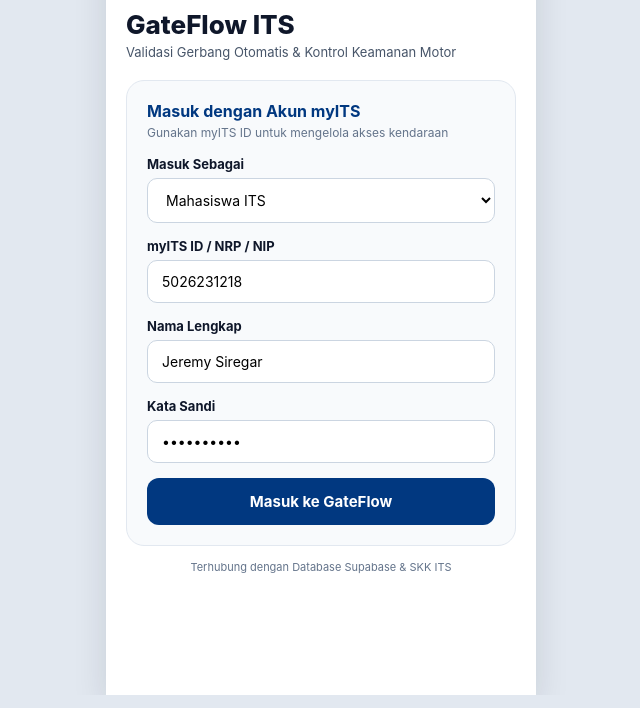
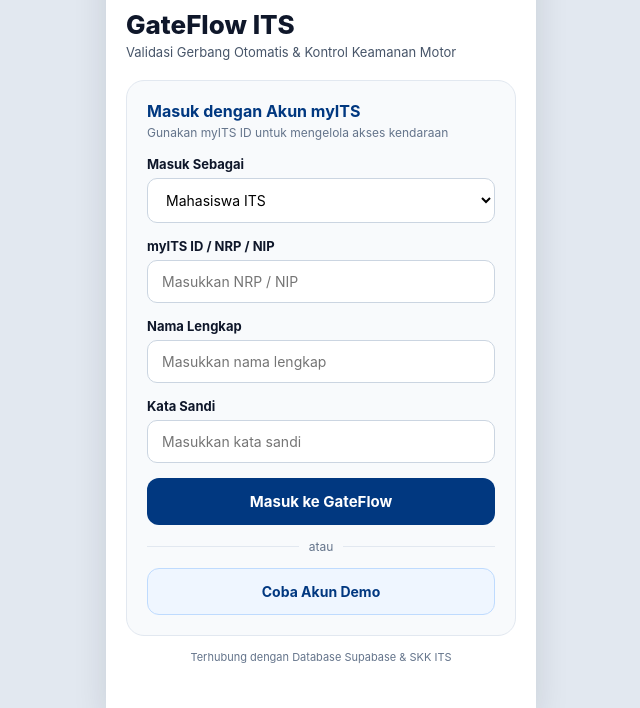
Before and after one commit to Jeremydnial/its-rideguard-capstone, a plain HTML site: page index.html in a window 1280 px wide. Shown: the part 105-813 px from the top of the page, without its empty margins (319-959 px from the left). Drawn offline with nearby package versions, Linux system fonts and the light colour scheme.

Commit message:
feat: empty initial login form and add demo account autofill

```diff
--- a/app.js
+++ b/app.js
@@ -306,8 +306,6 @@ document.getElementById("login-form").addEventListener("submit", async (e) => {
   showToast(`Selamat datang, ${currentUser.name}`);
 });
 
-document.getElementById("btn-logout").addEventListener("click", () => showScreen("screen-login"));
-document.getElementById("btn-logout-skk").addEventListener("click", () => showScreen("screen-login"));
 
 document.getElementById("btn-go-add").addEventListener("click", () => {
   document.getElementById("motor-brand-input").value = "";
@@ -479,3 +477,23 @@ document.getElementById("btn-delete-motor").addEventListener("click", async () =
   showScreen("screen-home");
   showToast("Kendaraan berhasil dihapus");
 });
+
+// Isi otomatis kredensial Akun Demo
+document.getElementById("btn-fill-demo").addEventListener("click", () => {
+  document.getElementById("login-role").value = "mahasiswa";
+  document.getElementById("input-nrp").value = "5026231000";
+  document.getElementById("input-nama").value = "USERDEMO";
+  document.getElementById("input-pass").value = "password123";
+  showToast("Akun demo terisi — klik Masuk ke GateFlow");
+});
+
+// Kosongkan kembali form login saat Keluar
+function handleLogout() {
+  document.getElementById("login-form").reset();
+  motorsList = [];
+  selectedMotorId = null;
+  showScreen("screen-login");
+}
+
+document.getElementById("btn-logout").addEventListener("click", handleLogout);
+document.getElementById("btn-logout-skk").addEventListener("click", handleLogout);
--- a/index.html
+++ b/index.html
@@ -33,20 +33,23 @@
 
           <div class="form-group">
             <label class="form-label" for="input-nrp">myITS ID / NRP / NIP</label>
-            <input id="input-nrp" class="form-input" type="text" placeholder="Contoh: 5026231218" value="5026231218" required />
+            <input id="input-nrp" class="form-input" type="text" placeholder="Masukkan NRP / NIP" required />
           </div>
 
           <div class="form-group">
             <label class="form-label" for="input-nama">Nama Lengkap</label>
-            <input id="input-nama" class="form-input" type="text" placeholder="Nama lengkap" value="Jeremy Siregar" required />
+            <input id="input-nama" class="form-input" type="text" placeholder="Masukkan nama lengkap" required />
           </div>
 
           <div class="form-group">
             <label class="form-label" for="input-pass">Kata Sandi</label>
-            <input id="input-pass" class="form-input" type="password" value="••••••••••" required />
+            <input id="input-pass" class="form-input" type="password" placeholder="Masukkan kata sandi" required />
           </div>
 
           <button type="submit" class="btn btn-primary">Masuk ke GateFlow</button>
+
+          <div class="demo-divider"><span>atau</span></div>
+          <button type="button" id="btn-fill-demo" class="btn btn-demo">Coba Akun Demo</button>
         </form>
       </div>
 
--- a/style.css
+++ b/style.css
@@ -708,3 +708,35 @@ input:checked + .slider:before {
 .toast.show {
   opacity: 1;
 }
+
+/* Demo Account Button */
+.demo-divider {
+  display: flex;
+  align-items: center;
+  text-align: center;
+  margin: 14px 0;
+  color: var(--slate-500);
+  font-size: 12px;
+}
+
+.demo-divider::before,
+.demo-divider::after {
+  content: "";
+  flex: 1;
+  border-bottom: 1px solid var(--slate-200);
+}
+
+.demo-divider span {
+  padding: 0 10px;
+}
+
+.btn-demo {
+  background: var(--its-blue-light);
+  color: var(--its-blue);
+  border: 1.5px solid #BFDBFE;
+  font-size: 14px;
+}
+
+.btn-demo:hover {
+  background: #DBEAFE;
+}
```
